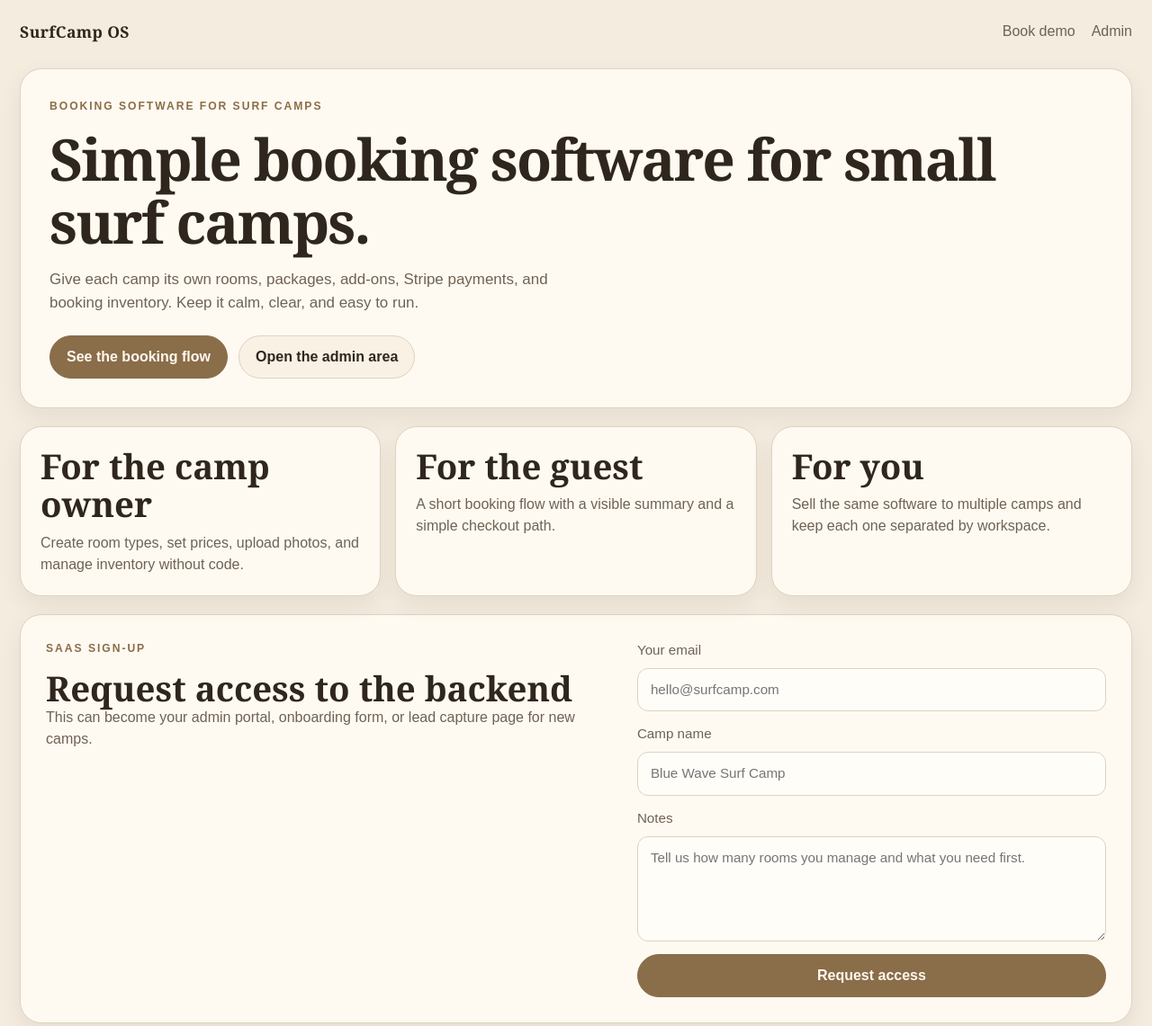
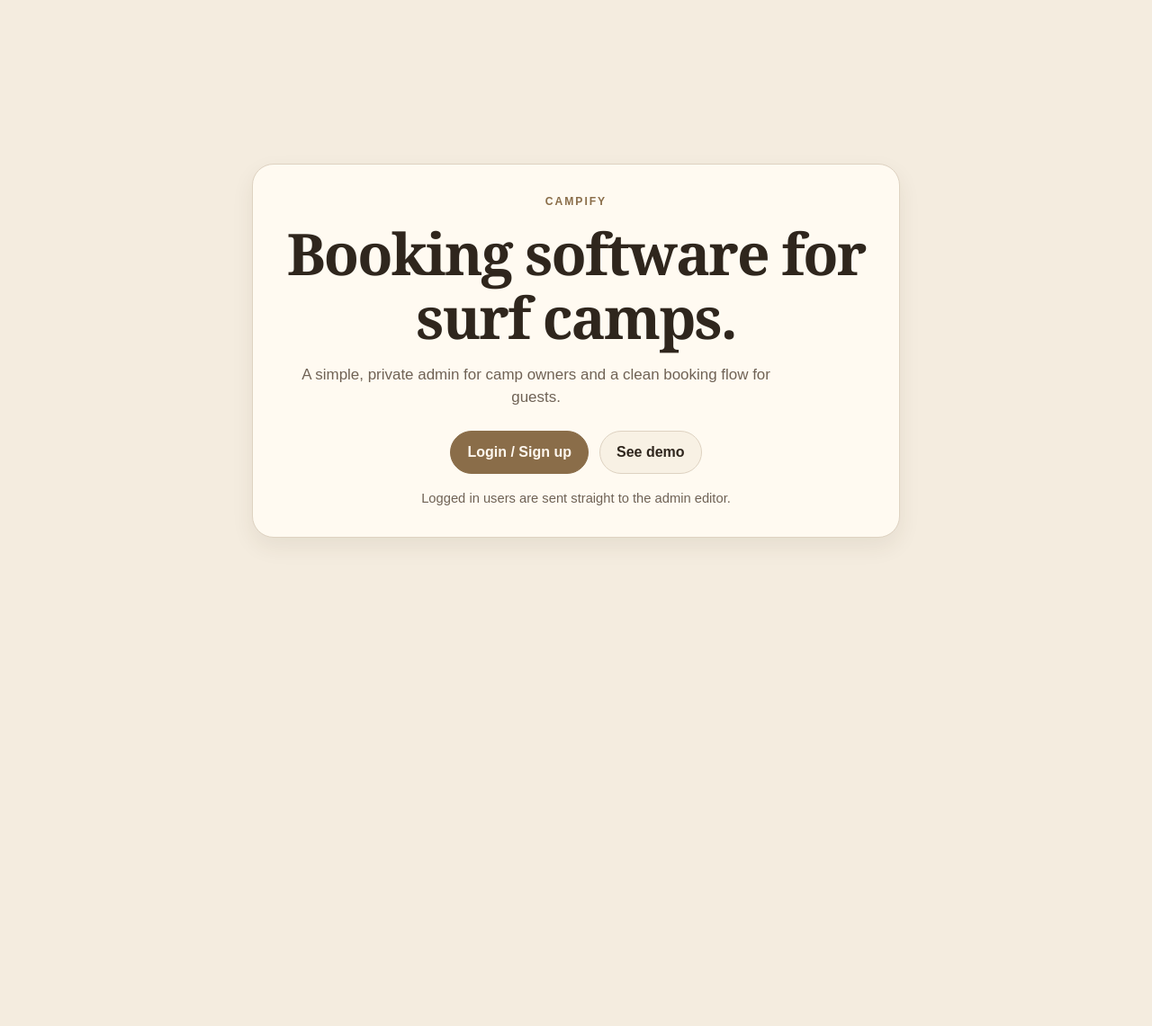
Before and after one commit to paul013-glitch/booking-engine, a website: page index.html in a window 1280 px wide. Shown: the whole page at 90% size. After the commit the page ends 800 px from the top, so only its background shows below. Drawn offline with Linux system fonts and the light colour scheme.

Commit message:
Simplify landing page for Campify conversion

```diff
--- a/app.js
+++ b/app.js
@@ -1009,6 +1009,42 @@ function renderLandingPage() {
   });
 }
 
+function initLandingAuth() {
+  if (!document.getElementById("landingLogin")) return;
+
+  const redirectToAdmin = () => {
+    window.location.assign("./admin.html");
+  };
+
+  const landingLogin = document.getElementById("landingLogin");
+  landingLogin?.addEventListener("click", () => {
+    if (window.netlifyIdentity) {
+      window.netlifyIdentity.open();
+    } else {
+      redirectToAdmin();
+    }
+  });
+
+  if (!window.netlifyIdentity || typeof window.netlifyIdentity.on !== "function") {
+    return;
+  }
+
+  window.netlifyIdentity.on("init", (user) => {
+    if (user) redirectToAdmin();
+  });
+
+  window.netlifyIdentity.on("login", () => {
+    window.netlifyIdentity.close();
+    redirectToAdmin();
+  });
+
+  window.netlifyIdentity.init();
+
+  if (window.netlifyIdentity.currentUser()) {
+    redirectToAdmin();
+  }
+}
+
 function hydrateStateFromWorkspace(workspace) {
   Object.assign(state, normalizeWorkspaceData(workspace));
   applyStateToDraft();
@@ -1502,6 +1538,7 @@ function initAdminInteractions() {
 function init() {
   cleanExpiredHolds();
   renderLandingPage();
+  initLandingAuth();
 
   if (document.getElementById("stepper")) {
     initBookInteractions();
--- a/index.html
+++ b/index.html
@@ -3,10 +3,10 @@
   <head>
     <meta charset="UTF-8" />
     <meta name="viewport" content="width=device-width, initial-scale=1.0" />
-    <title>SurfCamp OS</title>
+    <title>Campify</title>
     <meta
       name="description"
-      content="A simple SaaS landing page for the surf camp booking engine."
+      content="Campify helps surf camps sell rooms, packages, and bookings from one simple admin."
     />
     <script>
       (function () {
@@ -15,73 +15,25 @@
       })();
     </script>
   </head>
-  <body class="page page-landing">
-    <header class="topbar">
-      <div class="brand-mark">SurfCamp OS</div>
-      <nav class="topnav">
-        <a href="./book.html?camp=amigos-surf-camp" data-booking-link>Book demo</a>
-        <a href="./admin.html">Admin</a>
-      </nav>
-    </header>
-
-    <main class="landing-shell">
-      <section class="hero-card">
-        <p class="eyebrow">Booking software for surf camps</p>
-        <h1>Simple booking software for small surf camps.</h1>
+  <body class="page page-landing page-landing-slim">
+    <main class="landing-shell landing-shell-center">
+      <section class="hero-card hero-card-center">
+        <p class="eyebrow">Campify</p>
+        <h1>Booking software for surf camps.</h1>
         <p class="lede">
-          Give each camp its own rooms, packages, add-ons, Stripe payments, and booking
-          inventory. Keep it calm, clear, and easy to run.
+          A simple, private admin for camp owners and a clean booking flow for guests.
         </p>
 
-        <div class="landing-actions">
-          <a class="button button-primary" href="./book/amigos-surf-camp" data-booking-link>See the booking flow</a>
-          <a class="button button-secondary" href="./admin.html">Open the admin area</a>
-        </div>
-      </section>
-
-      <section class="feature-grid">
-        <article class="feature-card">
-          <h2>For the camp owner</h2>
-          <p>Create room types, set prices, upload photos, and manage inventory without code.</p>
-        </article>
-        <article class="feature-card">
-          <h2>For the guest</h2>
-          <p>A short booking flow with a visible summary and a simple checkout path.</p>
-        </article>
-        <article class="feature-card">
-          <h2>For you</h2>
-          <p>Sell the same software to multiple camps and keep each one separated by workspace.</p>
-        </article>
-      </section>
-
-      <section class="signup-card">
-        <div>
-          <p class="section-label">SaaS sign-up</p>
-          <h2>Request access to the backend</h2>
-          <p class="muted">
-            This can become your admin portal, onboarding form, or lead capture page for new camps.
-          </p>
+        <div class="landing-actions landing-actions-center">
+          <button class="button button-primary" type="button" id="landingLogin">
+            Login / Sign up
+          </button>
+          <a class="button button-secondary" href="./book/amigos-surf-camp">See demo</a>
         </div>
 
-        <form id="signupForm" class="signup-form">
-          <label>
-            Your email
-            <input type="email" name="email" placeholder="hello@surfcamp.com" required />
-          </label>
-          <label>
-            Camp name
-            <input type="text" name="campName" placeholder="Blue Wave Surf Camp" required />
-          </label>
-          <label>
-            Notes
-            <textarea
-              name="notes"
-              rows="4"
-              placeholder="Tell us how many rooms you manage and what you need first."
-            ></textarea>
-          </label>
-          <button class="button button-primary" type="submit">Request access</button>
-        </form>
+        <p class="tiny landing-note">
+          Logged in users are sent straight to the admin editor.
+        </p>
       </section>
     </main>
 
--- a/styles.css
+++ b/styles.css
@@ -118,6 +118,12 @@ textarea:focus {
   margin: 0 auto;
 }
 
+.landing-shell-center {
+  min-height: calc(100vh - 44px);
+  display: grid;
+  place-items: center;
+}
+
 .hero-card,
 .panel,
 .feature-card,
@@ -133,6 +139,11 @@ textarea:focus {
 .hero-card {
   padding: 32px;
   margin-bottom: 20px;
+}
+
+.hero-card-center {
+  width: min(720px, 100%);
+  text-align: center;
 }
 
 .eyebrow,
@@ -161,6 +172,14 @@ textarea:focus {
   flex-wrap: wrap;
   gap: 12px;
   margin-top: 24px;
+}
+
+.landing-actions-center {
+  justify-content: center;
+}
+
+.landing-note {
+  margin-top: 16px;
 }
 
 .button {
```
